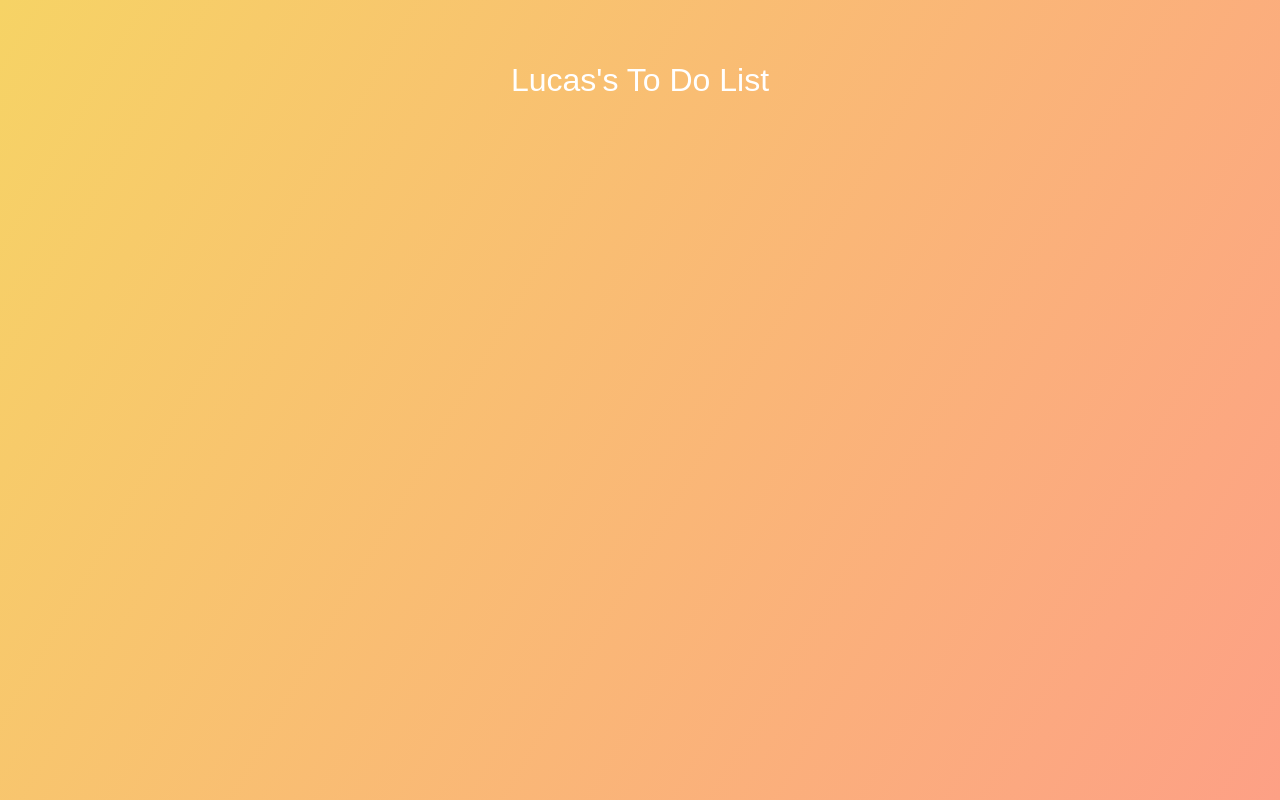
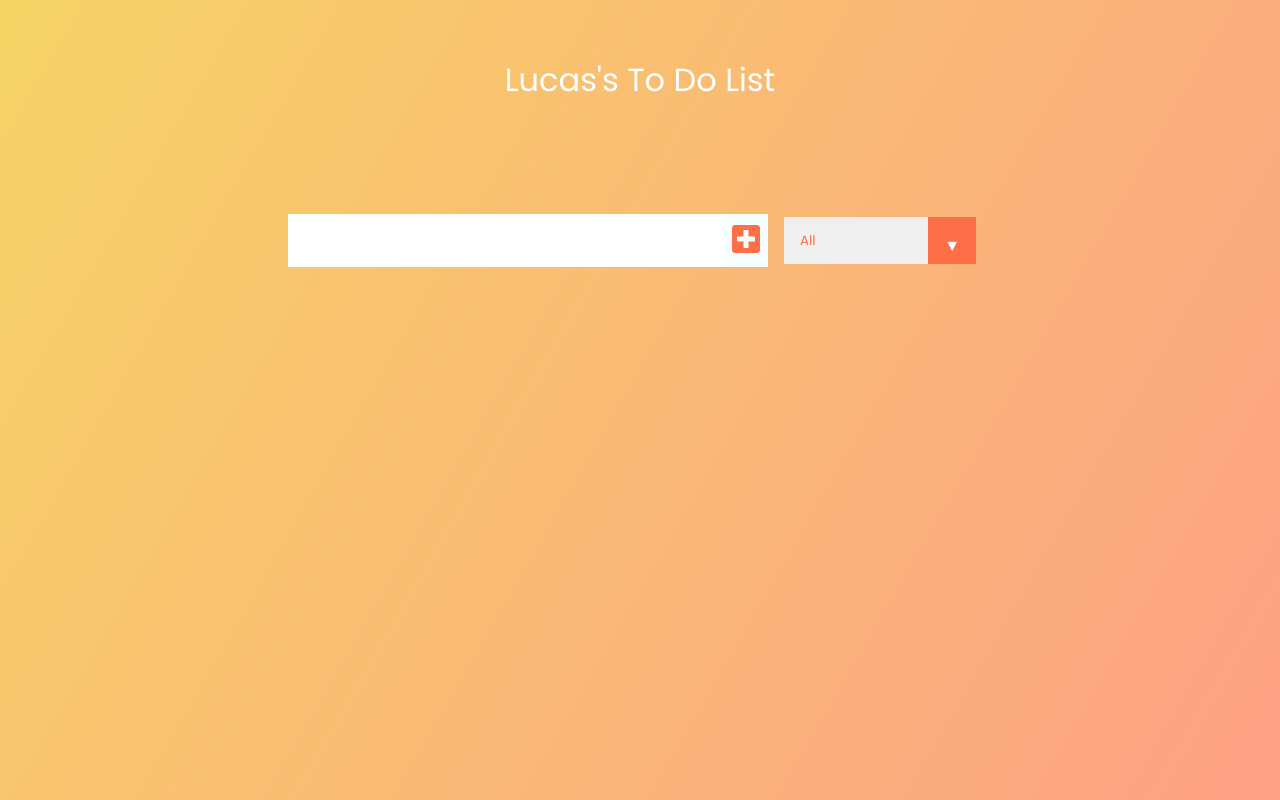
Before and after one commit to Lucaskitteridge/To-do-app, a React (Create React App) app in the folder to-do/: page / in a window 1280 px wide. Built offline with nearby package versions, Linux system fonts and the light colour scheme.

Commit message:
form component added

```diff
--- a/to-do/public/index.html
+++ b/to-do/public/index.html
@@ -10,6 +10,16 @@
       content="Web site created using create-react-app"
     />
     <link rel="apple-touch-icon" href="%PUBLIC_URL%/logo192.png" />
+    <link
+      href="https://fonts.googleapis.com/css?family=Poppins&display=swap"
+      rel="stylesheet"
+    />
+    <link
+      rel="stylesheet"
+      href="https://cdnjs.cloudflare.com/ajax/libs/font-awesome/5.12.1/css/all.min.css"
+      integrity="sha256-mmgLkCYLUQbXn0B1SRqzHar6dCnv9oZFPEC1g1cwlkk="
+      crossorigin="anonymous"
+    />
     <!--
       manifest.json provides metadata used when your web app is installed on a
       user's mobile device or desktop. See https://developers.google.com/web/fundamentals/web-app-manifest/
--- a/to-do/src/App.js
+++ b/to-do/src/App.js
@@ -1,5 +1,5 @@
-
 import './App.css';
+import Form from "./components/form"
 
 function App() {
   return (
@@ -7,6 +7,7 @@
       <header>
         Lucas's To Do List
       </header>
+      <Form />
     </div>
   );
 }
--- /dev/null
+++ b/to-do/src/components/form.js
@@ -0,0 +1,22 @@
+import React from "react"
+
+const Form = () => {
+
+  return (
+    <form>
+      <input type="text" className="todo-input" />
+      <button className="todo-button" type="submit">
+        <i className="fas fa-plus-square"></i>
+      </button>
+      <div className="select">
+        <select name="todos" className="filter-todo">
+          <option value="all">All</option>
+          <option value="completed">Completed</option>
+          <option value="uncompleted">Uncompleted</option>
+        </select>
+      </div>
+    </form>
+  )
+};
+
+export default Form;
```
Also changed, not shown: to-do/src/components/todolist.js (added).
